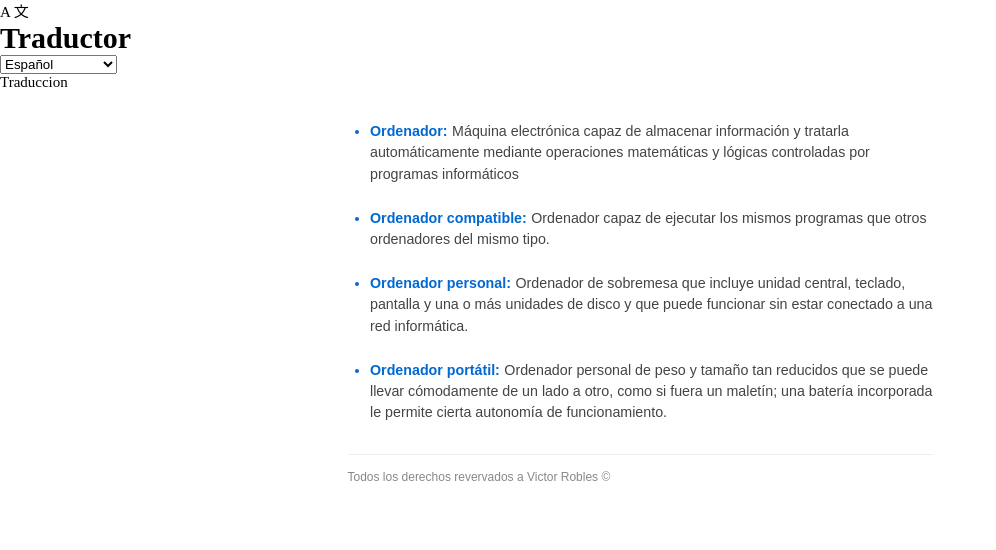
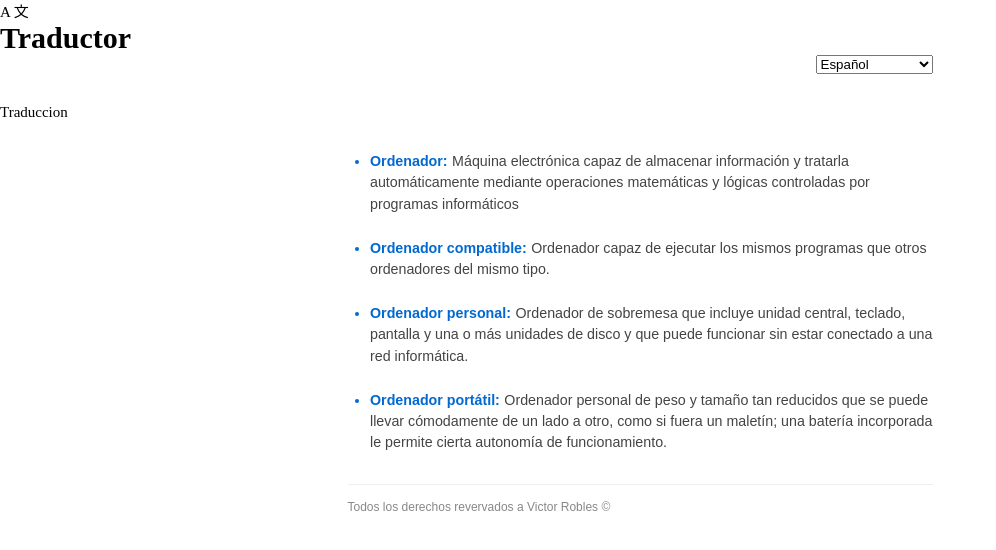
Before and after one commit to Isabela2701/Web-Taller2.2_Zambrano_Lopez_36632, a plain HTML site: page index.html in a window 1280 px wide. Shown: the whole page, without its empty margins (0-996 px from the left). Drawn offline with Linux system fonts and the light colour scheme; files that its build step writes are made by us from their sources.

Commit message:
commit 11
botton idiomas derecha

```diff
--- a/estilos.css
+++ b/estilos.css
@@ -44,3 +44,10 @@ html {
     color: #888888;
     font-family: Arial, Helvetica, sans-serif;
 }
+
+.Boton__idiomas {
+    max-width: 39rem;
+    margin: 0 auto 2rem;
+    display: flex;
+    justify-content: flex-end;
+}
```
